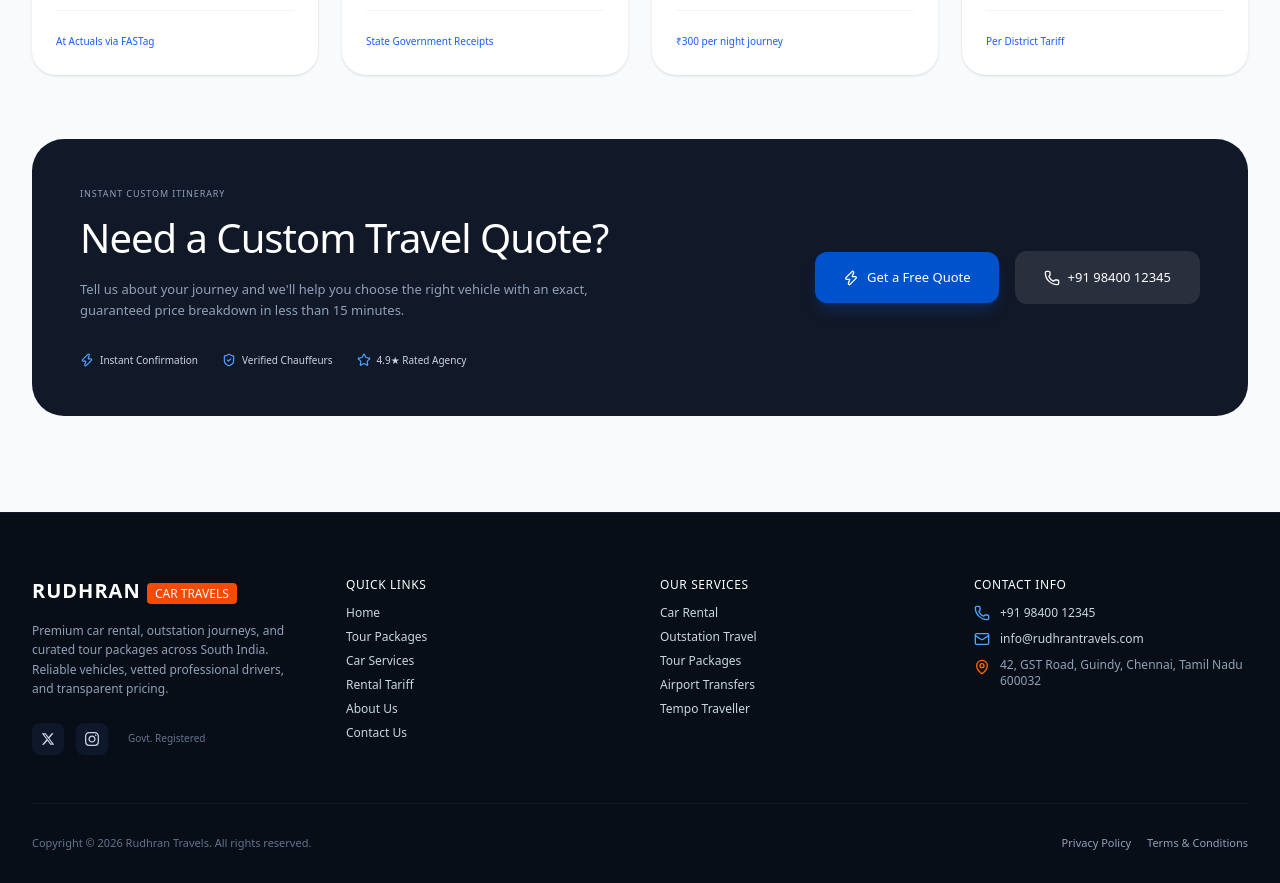
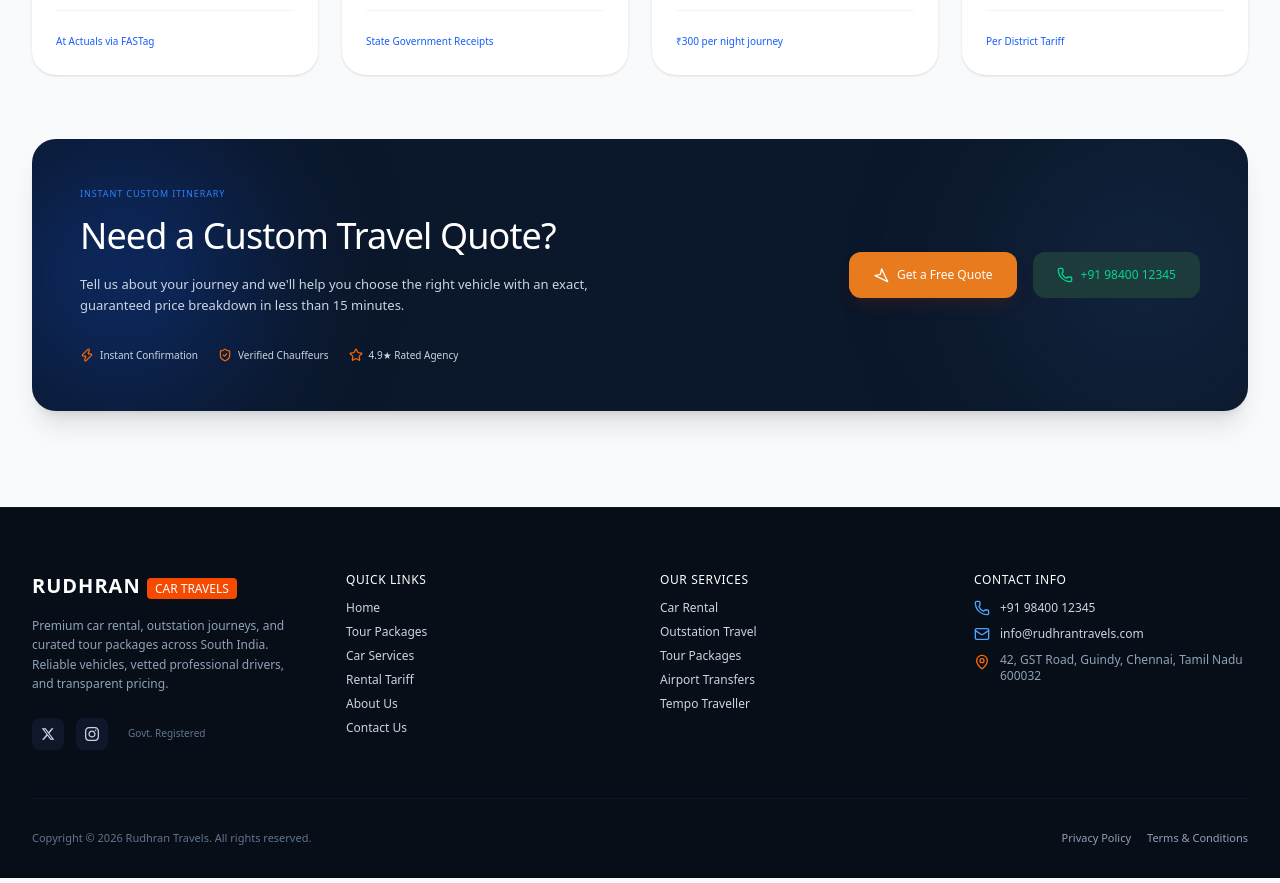
Before and after one commit to aeropeak26/Rudhran_travels, a Next.js app: page /tariff in a window 1280 px wide. Shown: the part 2760-3643 px from the top of the page. Built offline with nearby package versions, Linux system fonts and the light colour scheme.

Commit message:
Update CTA section design with glowing background and buttons

```diff
--- a/src/app/tariff/page.tsx
+++ b/src/app/tariff/page.tsx
@@ -311,26 +311,31 @@
 
         {/* 5. Custom Itinerary CTA */}
         <section className="bg-[#f8fafc] pb-24 max-w-7xl mx-auto px-4 sm:px-6 lg:px-8">
-          <div className="bg-[#111827] text-white rounded-[2rem] p-12 relative overflow-hidden flex flex-col md:flex-row items-center justify-between gap-8">
-            <div className="max-w-2xl text-center md:text-left relative z-10">
-              <span className="text-[9px] font-bold text-slate-400 uppercase tracking-widest block mb-3">INSTANT CUSTOM ITINERARY</span>
-              <h2 className="text-3xl md:text-[2.5rem] font-bold mb-4 tracking-tight leading-tight">Need a Custom Travel Quote?</h2>
-              <p className="text-[13px] text-slate-400 leading-relaxed max-w-xl mb-8">
+          <div className="bg-[#0B172A] text-white rounded-[1.5rem] p-10 md:p-12 relative overflow-hidden flex flex-col md:flex-row items-center justify-between gap-8 shadow-xl">
+
+            {/* Background Glowing Spheres */}
+            <div className="absolute top-1/2 -translate-y-1/2 -left-10 w-64 h-64 bg-blue-600/30 rounded-full blur-[80px] pointer-events-none z-0"></div>
+            <div className="absolute top-1/2 -translate-y-1/2 -right-10 w-72 h-72 bg-blue-400/10 rounded-full blur-[90px] pointer-events-none z-0"></div>
+
+            <div className="max-w-xl text-center md:text-left relative z-10">
+              <span className="text-[9px] font-bold text-blue-500 uppercase tracking-widest block mb-3">INSTANT CUSTOM ITINERARY</span>
+              <h2 className="text-3xl md:text-4xl font-bold mb-4 tracking-tight leading-tight">Need a Custom Travel Quote?</h2>
+              <p className="text-[13px] text-slate-300 leading-relaxed mb-8">
                 Tell us about your journey and we'll help you choose the right vehicle with an exact, guaranteed price breakdown in less than 15 minutes.
               </p>
 
-              <div className="flex flex-wrap items-center justify-center md:justify-start gap-6 text-[10px] font-medium text-slate-300">
-                <span className="flex items-center gap-1.5"><Zap className="w-3.5 h-3.5 text-blue-400" /> Instant Confirmation</span>
-                <span className="flex items-center gap-1.5"><ShieldCheck className="w-3.5 h-3.5 text-blue-400" /> Verified Chauffeurs</span>
-                <span className="flex items-center gap-1.5"><Star className="w-3.5 h-3.5 text-blue-400" /> 4.9★ Rated Agency</span>
+              <div className="flex flex-wrap items-center justify-center md:justify-start gap-5 text-[10px] font-medium text-slate-300">
+                <span className="flex items-center gap-1.5"><Zap className="w-3.5 h-3.5 text-orange-500" /> Instant Confirmation</span>
+                <span className="flex items-center gap-1.5"><ShieldCheck className="w-3.5 h-3.5 text-orange-500" /> Verified Chauffeurs</span>
+                <span className="flex items-center gap-1.5"><Star className="w-3.5 h-3.5 text-orange-500" /> 4.9★ Rated Agency</span>
               </div>
             </div>
 
-            <div className="flex flex-col sm:flex-row items-center gap-4 shrink-0 mt-4 md:mt-0 relative z-10">
-              <a href="https://wa.me/919840012345" target="_blank" rel="noopener noreferrer" className="px-7 py-4 bg-[#0052cc] hover:bg-blue-700 text-white rounded-xl text-[13px] font-bold transition-colors flex items-center gap-2 shadow-lg shadow-blue-600/20">
-                <Zap className="w-4 h-4" /> Get a Free Quote
+            <div className="flex flex-col sm:flex-row items-center gap-4 shrink-0 mt-6 md:mt-0 relative z-10">
+              <a href="https://wa.me/919840012345" target="_blank" rel="noopener noreferrer" className="px-6 py-3.5 bg-[#E87B1E] hover:bg-orange-600 text-white rounded-xl text-[12px] font-bold transition-colors flex items-center gap-2 shadow-lg shadow-orange-900/20">
+                <Navigation className="w-4 h-4 rotate-90" /> Get a Free Quote
               </a>
-              <a href="tel:+919840012345" className="px-7 py-4 bg-white/10 hover:bg-white/20 text-white border border-transparent rounded-xl text-[13px] font-bold transition-colors flex items-center gap-2">
+              <a href="tel:+919840012345" className="px-6 py-3.5 bg-[#1d3b3a] hover:bg-[#234c4a] text-emerald-400 rounded-xl text-[12px] font-bold transition-colors flex items-center gap-2">
                 <Phone className="w-4 h-4" /> +91 98400 12345
               </a>
             </div>
```
